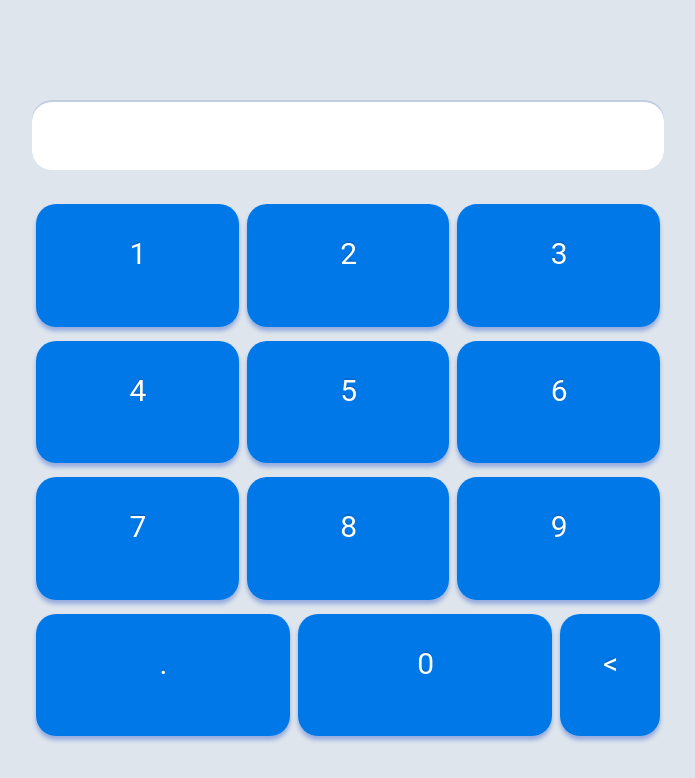
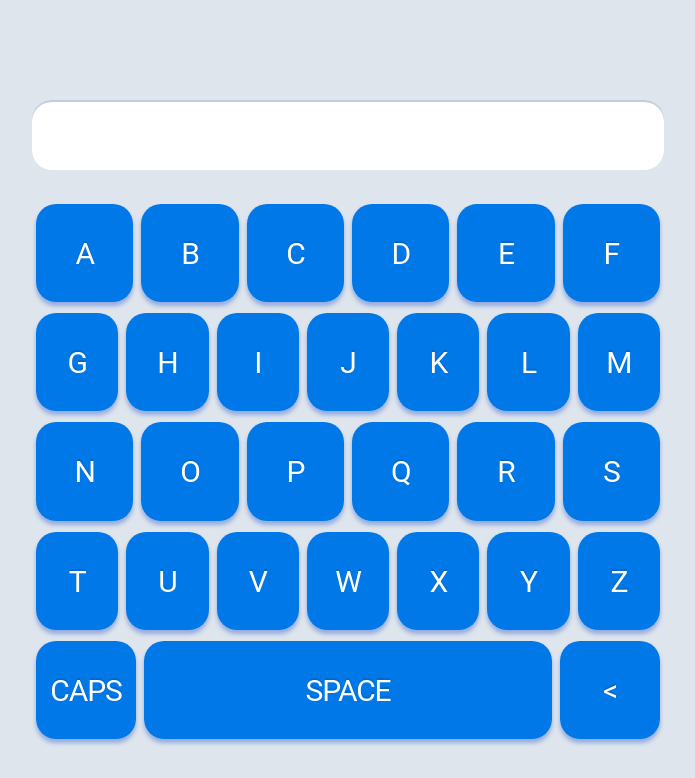
Before and after one commit to Pirantul/react-easy-keyboard, a React (Create React App) app: page / in a window 1280 px wide. Shown: the top 778 px of the page, without its empty margins (292-987 px from the left). Built offline with nearby package versions, Linux system fonts and the light colour scheme.

Commit message:
delete figs keyboard from main page

```diff
--- a/src/App.js
+++ b/src/App.js
@@ -73,7 +73,6 @@ const keybStyle = {
     <div className="App">
       <div className="keyboard">
         <div className="field">{figs}</div>
-        <Keyboard layout = {["1 2 3", "4 5 6", "7 8 9", ". 0 <"]} style={keybStyle} onClickBtn={onClickBtn} />
         <Keyboard layout={layoutEng} style={keybStyle} onClickBtn={onClickBtn} />
       </div>
     </div>
```
